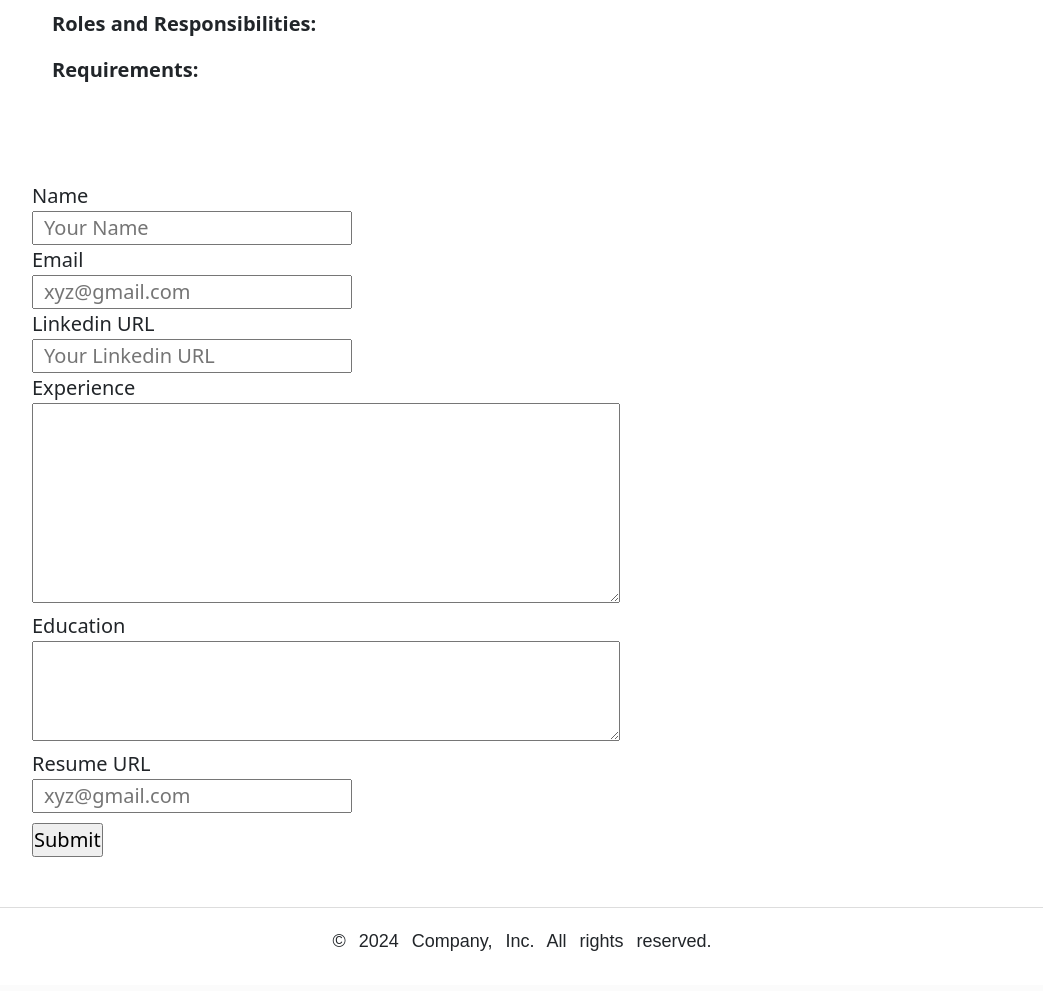
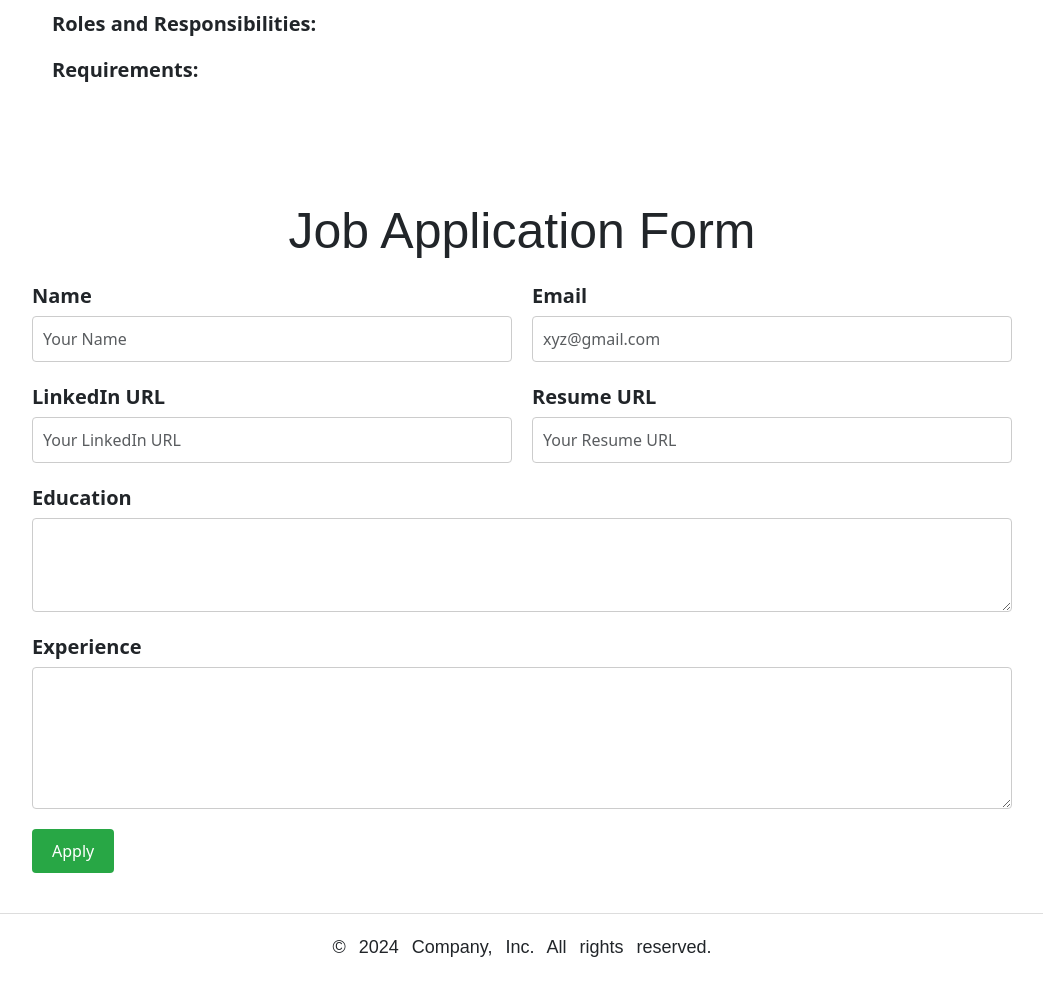
Before and after one commit to RANV33R07/Job-Listings-v2, a Flask app: template templates/jobpage.html in a window 1280 px wide. Shown: the part 211-1202 px from the top of the page, without its empty margins (118-1161 px from the left). Before the commit the page ends 1162 px from the top, so only its background shows below. Run offline with Flask 3, Linux system fonts and the light colour scheme; the template is opened without the code that fills it, so the values that code supplies are empty.

Commit message:
updated the UI

```diff
--- a/database.py
+++ b/database.py
@@ -3,7 +3,7 @@ from sqlalchemy import create_engine, text
 import os
 
 
-db_connection_string = os.environ['DB_CONNECTION_STRING']
+db_connection_string = "mysql+pymysql://2MV7kAJ8u835cqi.root:qOjWOWxOhLy0Zi86@gateway01.ap-southeast-1.prod.aws.tidbcloud.com/test?charset=utf8mb4"
 
 engine = create_engine(db_connection_string,
                        connect_args={"ssl": {
--- a/static/css/style.css
+++ b/static/css/style.css
@@ -169,3 +169,49 @@ p{
 #footer .buttons:active {
     border: 4px solid #568b3c;
 }
+
+form {
+    display: flex;
+    flex-direction: column;
+    gap: 20px;
+}
+
+.form-row {
+    display: flex;
+    gap: 20px;
+}
+
+.form-group {
+    flex: 1;
+}
+
+.form-group label {
+    display: block;
+    margin-bottom: 5px;
+    font-weight: bold;
+}
+
+.form-control {
+    width: 100%;
+    padding: 10px;
+    border: 1px solid #ccc;
+    border-radius: 4px;
+    box-sizing: border-box;
+}
+
+textarea.form-control {
+    resize: vertical;
+}
+
+.btn-success {
+    background-color: #28a745;
+    color: white;
+    padding: 10px 20px;
+    border: none;
+    border-radius: 4px;
+    cursor: pointer;
+}
+
+.btn-success:hover {
+    background-color: #218838;
+}
--- a/templates/application.html
+++ b/templates/application.html
@@ -3,44 +3,51 @@
 <head>
     <meta charset="UTF-8">
     <meta name="viewport" content="width=device-width, initial-scale=1.0">
-    <title>Document</title>
+    <title>Job Application</title>
     <link rel="stylesheet" href="/static/css/style.css">
 </head>
 <body>
-    <div class="fs-5" id="main">
+    <main class="fs-5" id="main">
+        <section>
+            <h1>Job Application Form</h1>
             <form action="/jobs/{{j['id']}}/apply" method="post">
-            <div>
-                <label for="Name">Name</label><br>
-                <input style="padding: 0px 10px;" type="text" name="Name" placeholder="Your Name">
+                <div class="form-row">
+                    <div class="form-group">
+                        <label for="Name">Name</label>
+                        <input class="form-control" type="text" id="Name" name="Name" placeholder="Your Name" required>
+                    </div>
+                    <div class="form-group">
+                        <label for="Email">Email</label>
+                        <input class="form-control" type="email" id="Email" name="Email" placeholder="xyz@gmail.com" required>
+                    </div>
                 </div>
 
-            <div>
-                <label for="Email">Email </label><br>
-                <input style="padding: 0px 10px;" type="email" name="Email" placeholder="xyz@gmail.com">
+                <div class="form-row">
+                    <div class="form-group">
+                        <label for="linkedin">LinkedIn URL</label>
+                        <input class="form-control" type="url" id="linkedin" name="linkedin" placeholder="Your LinkedIn URL">
+                    </div>
+                    <div class="form-group">
+                        <label for="resume">Resume URL</label>
+                        <input class="form-control" type="url" id="resume" name="resume" placeholder="Your Resume URL">
+                    </div>
                 </div>
 
-            <div>
-                <label for="linkedin">Linkedin URL</label><br>
-                <input style="padding: 0px 10px;" type="url" name="linkedin" placeholder="Your Linkedin URL">
+                <div class="form-group">
+                    <label for="education">Education</label>
+                    <textarea class="form-control" id="education" name="education" rows="3"></textarea>
                 </div>
 
-            <div>
-                <label for="experience">Experience</label><br>
-                <textarea style="padding: 0px 10px; width: 60%;height: 200px;" name="experience" id=""></textarea>
+                <div class="form-group">
+                    <label for="experience">Experience</label>
+                    <textarea class="form-control" id="experience" name="experience" rows="5"></textarea>
                 </div>
 
-            <div>
-                <label for="education">Education</label><br>
-                <textarea style="padding: 0px 10px; width: 60%;height: 100px;" name="education" id=""></textarea>
+                <div class="form-group">
+                    <input class="btn btn-success" type="submit" value="Apply">
                 </div>
-
-            <div>
-                <label for="resume">Resume URL </label><br>
-                <input style="padding: 0px 10px;" type="url" name="resume" placeholder="xyz@gmail.com">
-            </div>
-
-            <input style="margin: 10px 0px;"  type="submit">
             </form>
-    </div>
+        </section>
+    </main>
 </body>
 </html>
```
Also changed, not shown: templates/application_submitted.html (+22 -19 lines). Lines whose indentation alone changed are shown as unchanged.
